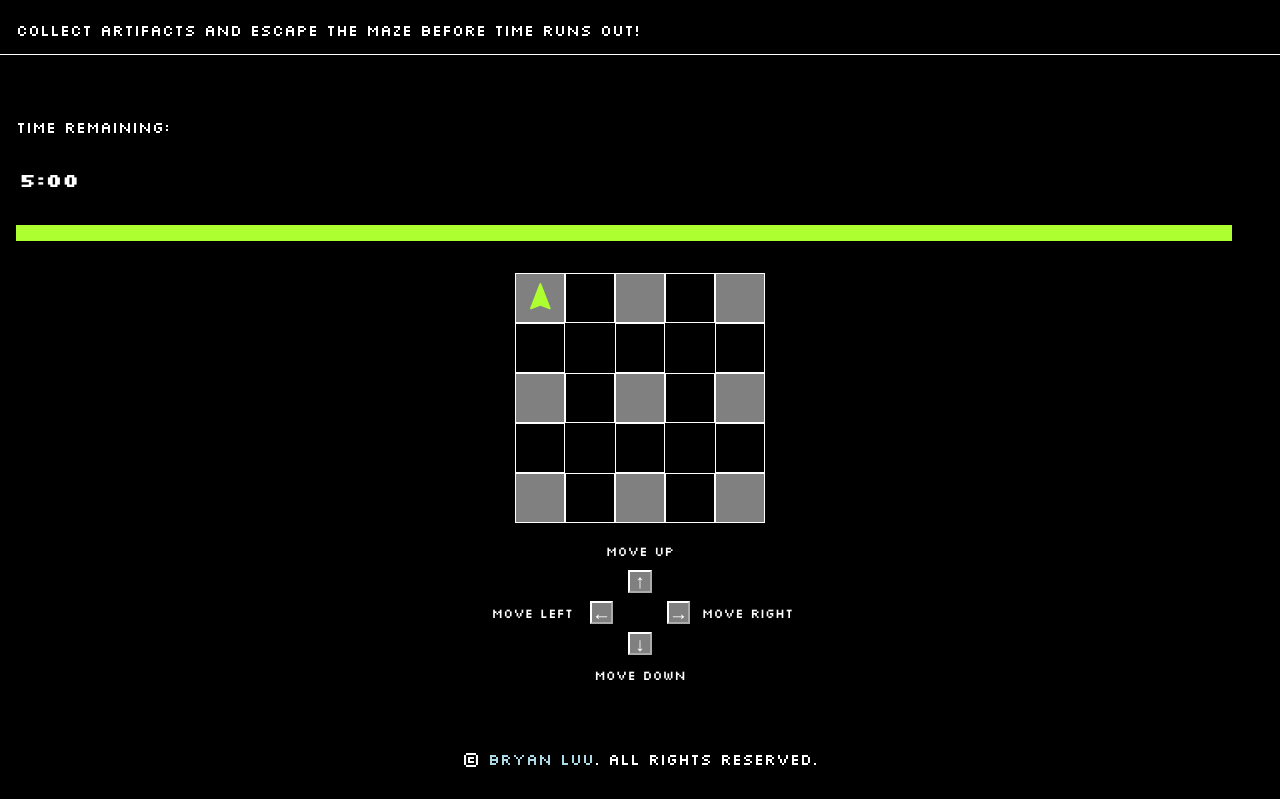
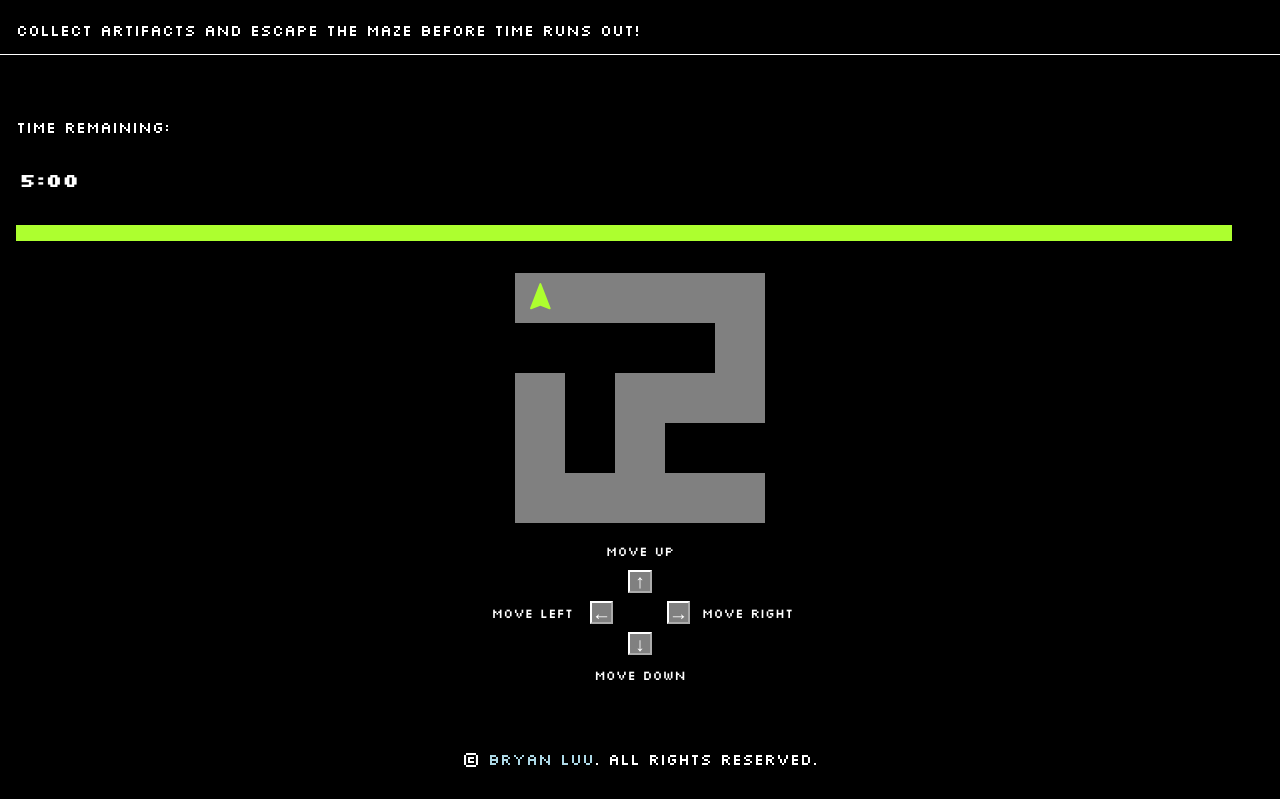
Before and after one commit to bryanluu/a-maze-ing-race-web, a website: page index.html in a window 1280 px wide. Shown: the part 106-905 px from the top of the page. Drawn offline with nearby package versions, Linux system fonts and the light colour scheme.

Commit message:
:poop: first attempt at display
First showcase of displaying the demo graph

```diff
--- a/index.js
+++ b/index.js
@@ -97,24 +97,55 @@ function readyPlayer() {
 };
 
 /**
+ * Creates the Maze graph with the given dimensions
  *
- * @param {number} mazeWidth - number of columns the maze should have
- * @param {*} mazeHeight - number of rows the maze should have
- *
- * Creates the HTML for the Maze and inserts it into the document
+ * @param {*} mazeWidth
+ * @param {*} mazeHeight
  */
 function buildMaze(mazeWidth, mazeHeight) {
+  let numNodes = mazeWidth * mazeHeight;
+  for (let i = 0; i < numNodes; i++)
+    new MazeVertex();
+
+  // TODO remove demo code
+  let nodes = MazeVertex.nodes;
+  g = new Graph(nodes);
+  g.insertEdge(nodes[0], nodes[1], 1);
+  g.insertEdge(nodes[1], nodes[2], 1);
+  g.insertEdge(nodes[2], nodes[5], 1);
+  g.insertEdge(nodes[3], nodes[6], 1);
+  g.insertEdge(nodes[4], nodes[7], 1);
+  g.insertEdge(nodes[5], nodes[4], 1);
+  g.insertEdge(nodes[6], nodes[7], 1);
+  g.insertEdge(nodes[7], nodes[8], 1);
+  g.dimensions = {
+    width: mazeWidth,
+    height: mazeHeight
+  };
+}
+
+/**
+ * Creates the HTML for the Maze and inserts it into the document
+ *
+ * @param {Graph} g - graph object to display as the maze
+ */
+function displayMaze(g) {
+  let mazeWidth = g.dimensions.width;
+  let mazeHeight = g.dimensions.height;
   let mazeHTML = "";
-  let gapHTML = '<div class="maze-gap"></div>';
-  let makeEdgeHTML = (src, tgt) => {
-    return `<div id="e${src}-${tgt}" class="maze-tile"></div>`;
+  let gapHTML = '<div class="maze-tile maze-gap"></div>';
+  let makeEdgeHTML = (srcIndex, tgtIndex) => {
+    let src = MazeVertex.nodes[srcIndex];
+    let tgt = MazeVertex.nodes[tgtIndex];
+    let visible = g.isNeighbor(src, tgt);
+    let classes = (visible ? "maze-tile maze-edge maze-path" : "maze-tile maze-edge maze-gap");
+    return `<div id="e${srcIndex}-${tgtIndex}" class="${classes}"></div>`;
   }
   let index = 0;
   for (let i = 0; i < 2*mazeHeight-1; i++) {
     for (let j = 0; j < 2*mazeWidth-1; j++) {
       if ((i % 2 == 0) && (j % 2 == 0)) { // vertex tile
-        let vtile = new MazeVertex(); // make a vertex tile
-        let vertexHTML = `<div id="${vtile.id}" class="maze-tile maze-path"></div>`;
+        let vertexHTML = `<div id="v${index}" class="maze-tile maze-vertex maze-path"></div>`;
         mazeHTML += vertexHTML;
         index++
       } else {
@@ -134,28 +165,15 @@ function buildMaze(mazeWidth, mazeHeight) {
   // fill the maze with tiles
   $("#maze-grid").html(mazeHTML);
 
-  // TODO remove demo code
-  let nodes = MazeVertex.nodes;
-  g = new Graph(nodes);
-  g.insertEdge(nodes[0], nodes[1], 1);
-  g.insertEdge(nodes[1], nodes[2], 1);
-  g.insertEdge(nodes[2], nodes[5], 1);
-  g.insertEdge(nodes[3], nodes[6], 1);
-  g.insertEdge(nodes[4], nodes[7], 1);
-  g.insertEdge(nodes[5], nodes[4], 1);
-  g.insertEdge(nodes[6], nodes[7], 1);
-  g.insertEdge(nodes[7], nodes[8], 1);
-  g.dimensions = {
-    width: mazeWidth,
-    height: mazeHeight
-  };
+
 };
 
 /**
  * Initializes the game
  */
 function initializeGame() {
-  buildMaze(3, 3);
+  buildMaze(3, 3); // TODO make dynamic
+  displayMaze(g);
   readyPlayer();
 };
 
--- a/src/maze.js
+++ b/src/maze.js
@@ -84,7 +84,7 @@ class Graph {
     print() {
         console.log(this.toString());
     }
-    isNeighbour(src, tgt) {
+    isNeighbor(src, tgt) {
         // check the edges for a src-tgt or tgt-src pair
         for (let edge of this.edges) {
             let s = edge[0], t = edge[1];
--- a/src/maze.ts
+++ b/src/maze.ts
@@ -136,7 +136,7 @@ class Graph<VertexType> {
     console.log(this.toString());
   }
 
-  isNeighbour(src: VertexType, tgt:VertexType): boolean {
+  isNeighbor(src: VertexType, tgt:VertexType): boolean {
     // check the edges for a src-tgt or tgt-src pair
     for (let edge of this.edges) {
       let s = edge[0], t = edge[1];
--- a/style.css
+++ b/style.css
@@ -71,7 +71,7 @@ header {
   width: 50px; /* TODO adjust to dynamic */
   height: 50px; /* TODO adjust to dynamic */
   box-sizing: border-box;
-  border: 1px solid white;
+  /* border: 1px solid white; */
 }
 
 .maze-path {
```
Also changed, not shown: 1 other file.
